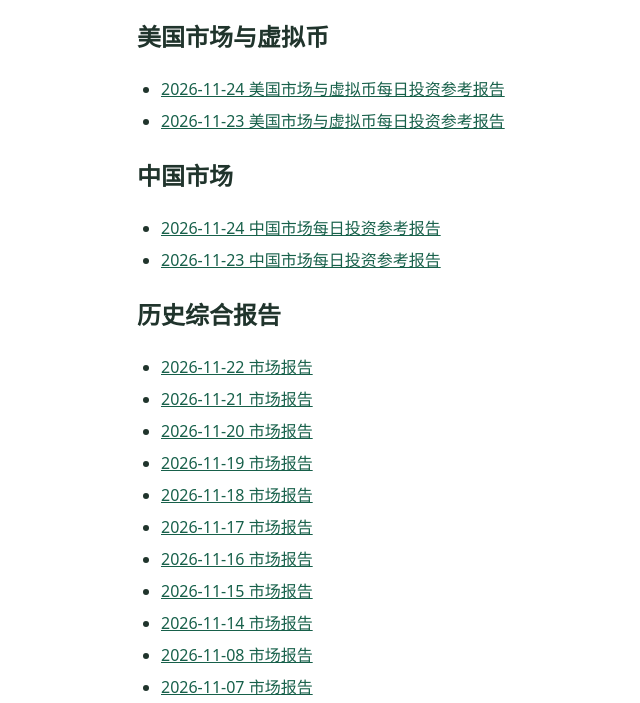
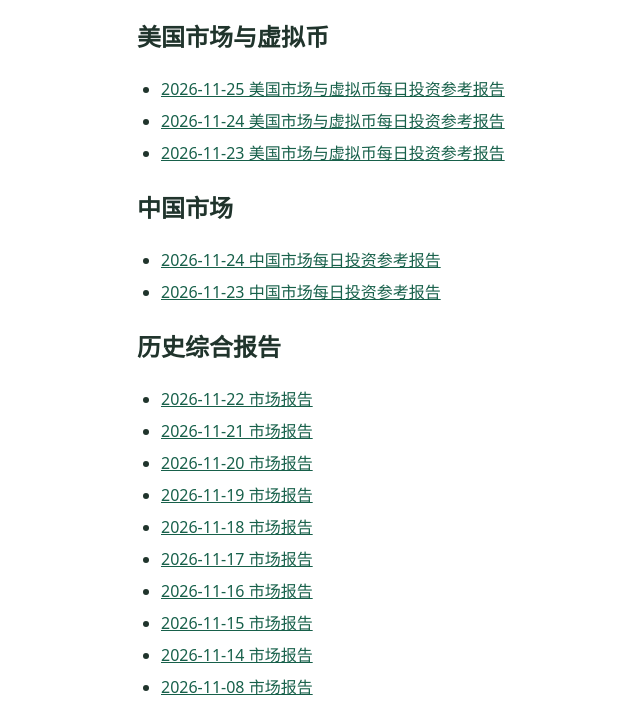
Before and after one commit to tidb100/lzjc, a plain HTML site: page docs/index.html in a window 1280 px wide. Shown: the part 97-800 px from the top of the page, without its empty margins (183-823 px from the left). Drawn offline with Linux system fonts and the light colour scheme.

Commit message:
发布 2026-11-25 美国市场与虚拟币报告并更新索引

```diff
--- a/docs/index.html
+++ b/docs/index.html
@@ -14,7 +14,7 @@
   <main>
     <h1>每日中美市场投资参考</h1>
     <h2>美国市场与虚拟币</h2>
-    <ul><li><a href="us_crypto_market_report_2026-11-24.html">2026-11-24 美国市场与虚拟币每日投资参考报告</a></li><li><a href="us_crypto_market_report_2026-11-23.html">2026-11-23 美国市场与虚拟币每日投资参考报告</a></li></ul>
+    <ul><li><a href="us_crypto_market_report_2026-11-25.html">2026-11-25 美国市场与虚拟币每日投资参考报告</a></li><li><a href="us_crypto_market_report_2026-11-24.html">2026-11-24 美国市场与虚拟币每日投资参考报告</a></li><li><a href="us_crypto_market_report_2026-11-23.html">2026-11-23 美国市场与虚拟币每日投资参考报告</a></li></ul>
     <h2>中国市场</h2>
     <ul><li><a href="china-market-2026-11-24.html">2026-11-24 中国市场每日投资参考报告</a></li><li><a href="china-market-2026-11-23.html">2026-11-23 中国市场每日投资参考报告</a></li></ul>
     <h2>历史综合报告</h2>
```
Also changed, not shown: docs/us_crypto_market_report_2026-11-25.html (added, +1 -0 lines).
